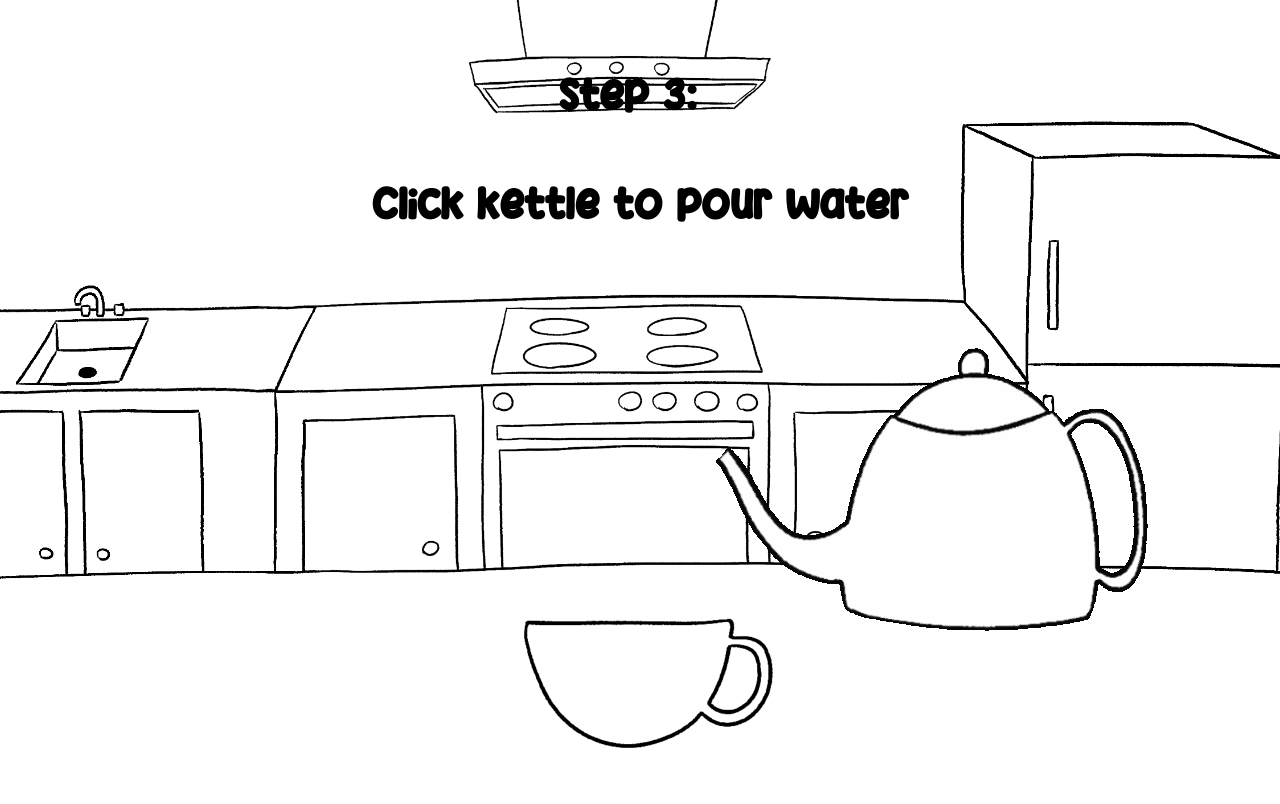
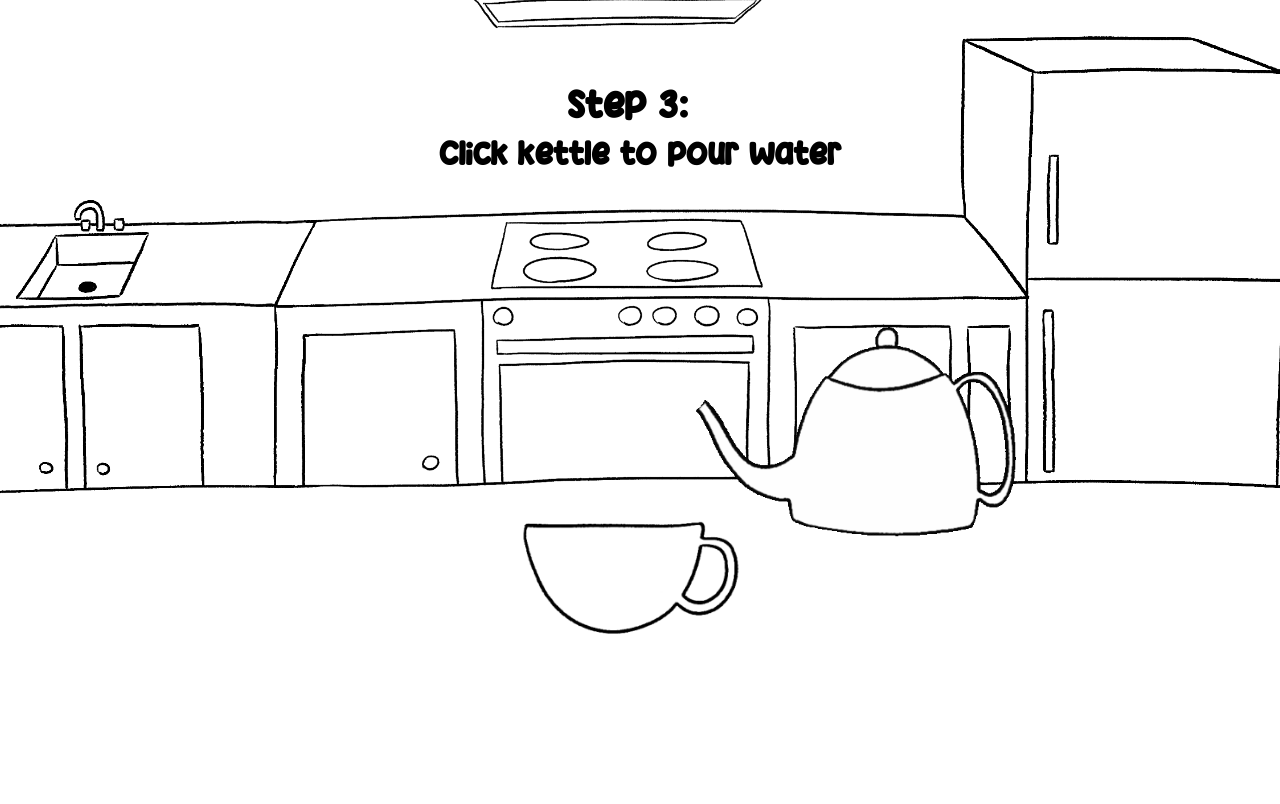
Before and after one commit to cse110-sp23-group18/cse110-sp23-group18, a website: page source/frame3.html in a window 1280 px wide. Drawn offline with Linux system fonts and the light colour scheme.

Commit message:
implemented frame3 responsivenes

```diff
--- a/source/assets/styles/frame3.css
+++ b/source/assets/styles/frame3.css
@@ -29,6 +29,7 @@ Description: Styling specific for mobile
         top: 10vh;
         position: relative;
         height: auto;
+        z-index: 1;
     }
 
     .teapot img {
@@ -85,20 +86,22 @@ Description: Styling specific for desktop
     .header h1 {
         position: relative;
         text-align: center;
-        font-size: 40px;
-        top: 4vh;
+        font-size: 35px;
+        top: 50px;
+        /*top: 10vh;*/
     }
     .header h2 {
         position: relative;
         text-align: center;
-        font-size: 40px;
-        top: 6vh;
+        font-size: 30px;
+        top: 20px;
+        /*top: 5vh;*/
     }
 
     .teacup img{
         display: flex;
         position: relative;
-        width: 20vw;
+        width: 35%;
         height: auto;
         /*
         left: calc(110px + 60vh);
@@ -106,5 +109,13 @@ Description: Styling specific for desktop
         */
         left: 40vw;
         top: 25vh;
+        z-index: 1;
+    }
+
+    .teapot img {
+        position: relative;
+        width: 60%;
+        height: auto;
+        top: 50px;
     }
 }
```
